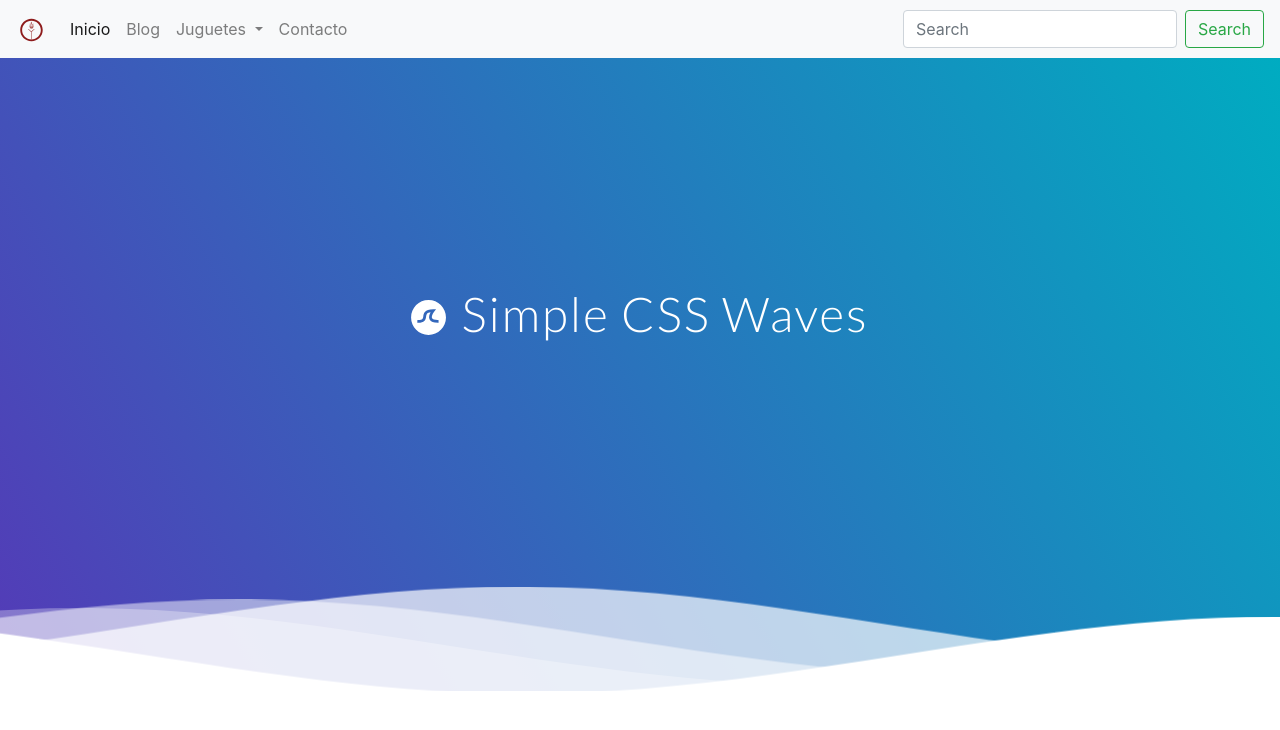
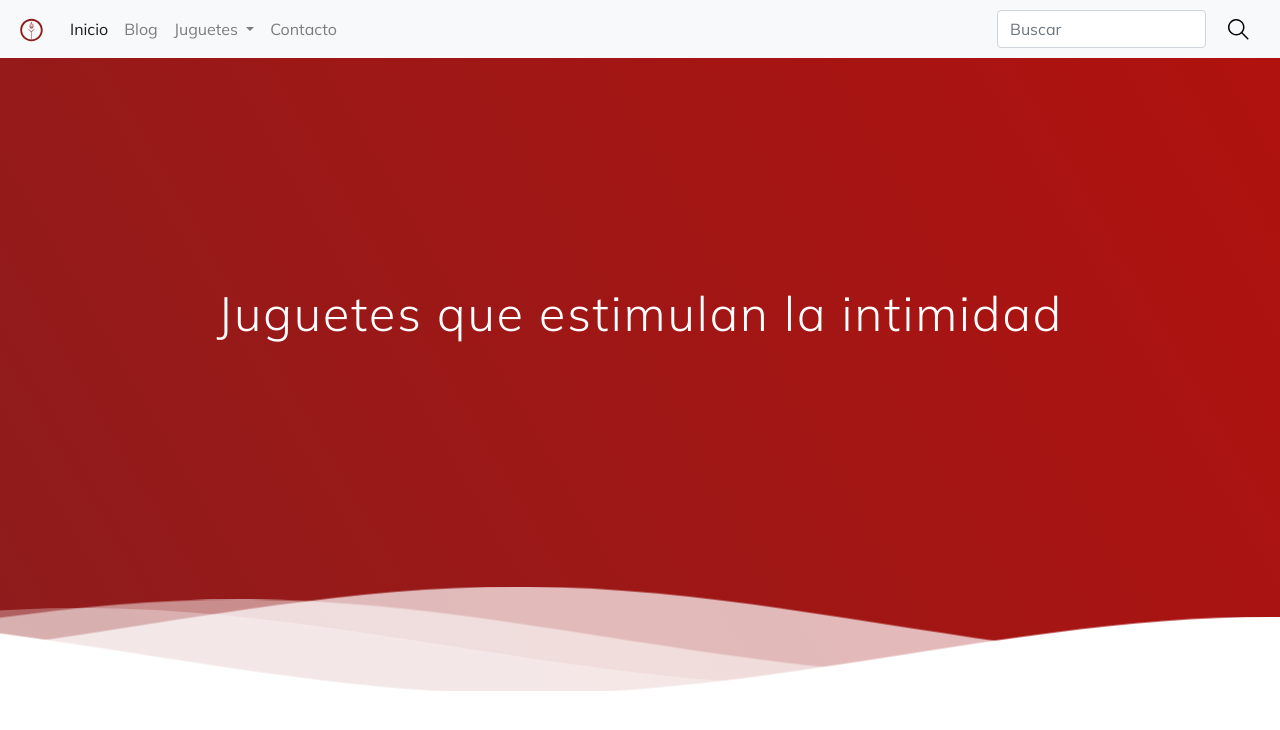
Before and after one commit to limonadasoft/taishomesx, a plain HTML site: page index.html in a window 1280 px wide. Drawn offline with nearby package versions, Linux system fonts and the light colour scheme.

Commit message:
cambio de colores y texto
cambio de colores y se agrego fuente

```diff
--- a/css/style.css
+++ b/css/style.css
@@ -1,17 +1,25 @@
-@import url(//fonts.googleapis.com/css?family=Lato:300:400);
+/*@import url(//fonts.googleapis.com/css?family=Lato:300:400);*/
+.navbar-custom .navbar-brand,
+.navbar-custom .navbar-text {
+    color: rgba(177, 10, 10, 0.8);
+}
+
+* {
+  font-family: 'Mulish', sans-serif;
+}
 
 body {
   margin:0;
 }
 
 h1 {
-  font-family: 'Lato', sans-serif;
+
   font-weight:300;
   letter-spacing: 2px;
   font-size:48px;
 }
 p {
-  font-family: 'Lato', sans-serif;
+
   letter-spacing: 1px;
   font-size:14px;
   color: #333333;
@@ -20,7 +28,7 @@ p {
 .header {
   position:relative;
   text-align:center;
-  background: linear-gradient(60deg, rgba(84,58,183,1) 0%, rgba(0,172,193,1) 100%);
+  background: linear-gradient(60deg, rgb(142, 28, 28) 0%, rgba(176, 18, 15, 1) 100%);
   color:white;
 }
 .logo {
@@ -103,3 +111,7 @@ p {
     font-size:24px;
   }
 }
+
+.btn-outline-tais{
+  color: red;
+}
--- a/index.html
+++ b/index.html
@@ -3,6 +3,7 @@
     <head>
         <meta charset="utf-8">
         <meta name="viewport" content="width=device-width, initial-scale=1, shrink-to-fit=no">
+        <link href="https://fonts.googleapis.com/css2?family=Mulish:ital,wght@0,200;0,300;0,400;0,500;0,600;0,700;0,800;0,900;1,200;1,300;1,400;1,500;1,600;1,700;1,800;1,900&display=swap" rel="stylesheet">
         <link rel="stylesheet" href="https://stackpath.bootstrapcdn.com/bootstrap/4.5.2/css/bootstrap.min.css" integrity="sha384-JcKb8q3iqJ61gNV9KGb8thSsNjpSL0n8PARn9HuZOnIxN0hoP+VmmDGMN5t9UJ0Z" crossorigin="anonymous">
         <link rel="stylesheet" href="css/style.css">
         <title>Tais - Home Sex</title>
@@ -45,8 +46,10 @@
                 </li>
               </ul>
               <form class="form-inline my-2 my-lg-0">
-                <input class="form-control mr-sm-2" type="search" placeholder="Search" aria-label="Search">
-                <button class="btn btn-outline-success my-2 my-sm-0" type="submit">Search</button>
+                <input class="form-control mr-sm-2" type="search" placeholder="Buscar" aria-label="Search">
+                <button class="btn my-2 my-sm-0" type="submit">
+                  <svg xmlns="http://www.w3.org/2000/svg" viewBox="0 0 24 24" width="24" height="24"><path fill-rule="evenodd" d="M14.53 15.59a8.25 8.25 0 111.06-1.06l5.69 5.69a.75.75 0 11-1.06 1.06l-5.69-5.69zM2.5 9.25a6.75 6.75 0 1111.74 4.547.746.746 0 00-.443.442A6.75 6.75 0 012.5 9.25z"></path></svg>
+                </button>
               </form>
             </div>
 
--- a/views/principal.html
+++ b/views/principal.html
@@ -1,9 +1,10 @@
+<!--HEADER CON WAVE-->
     <div class="header">
 
         <!--Content before waves-->
         <div class="inner-header flex">
         <!--Just the logo.. Don't mind this-->
-    <svg version="1.1" class="logo" baseProfile="tiny" id="Layer_1" xmlns="http://www.w3.org/2000/svg"
+           <!-- <svg version="1.1" class="logo" baseProfile="tiny" id="Layer_1" xmlns="http://www.w3.org/2000/svg"
             xmlns:xlink="http://www.w3.org/1999/xlink" x="0px" y="0px" viewBox="0 0 500 500" xml:space="preserve">
                 <path fill="#FFFFFF" stroke="#000000" stroke-width="10" stroke-miterlimit="10" d="M57,283" />
                 <g><path fill="#fff"
@@ -12,7 +13,9 @@
                 c-22.4,3-38.4,9.2-47.8,18.3c-11.2,10.9-13.6,26.7-16.3,45c-3.1,20.8-6.6,44.4-25.3,62.4c-19.8,19.1-51.6,26.9-100.2,24.6l1.8-39.7		c35.9,1.6,59.7-2.9,70.8-13.6c8.9-8.6,11.1-22.9,13.5-39.6c6.3-42,14.8-99.4,141.4-99.4h41L333,166c-12.6,16-45.4,68.2-31.2,96.2	c9.2,18.3,41.5,25.6,91.2,24.2l1.1,39.8C390.5,326.2,387.1,326.3,383.8,326.3z" />
                 </g>
             </svg>
-    <h1>Simple CSS Waves</h1>
+            se comentó esta línea ya que el logo no se piensa poner aquí... por lo pronto.
+            -->
+            <h1>Juguetes que estimulan la intimidad</h1>
         </div>
 
         <!--Waves Container-->
@@ -33,3 +36,4 @@
         <!--Waves end-->
 
     </div>
+<!--END HEADER-->
```
Lines whose indentation alone changed are shown as unchanged.
